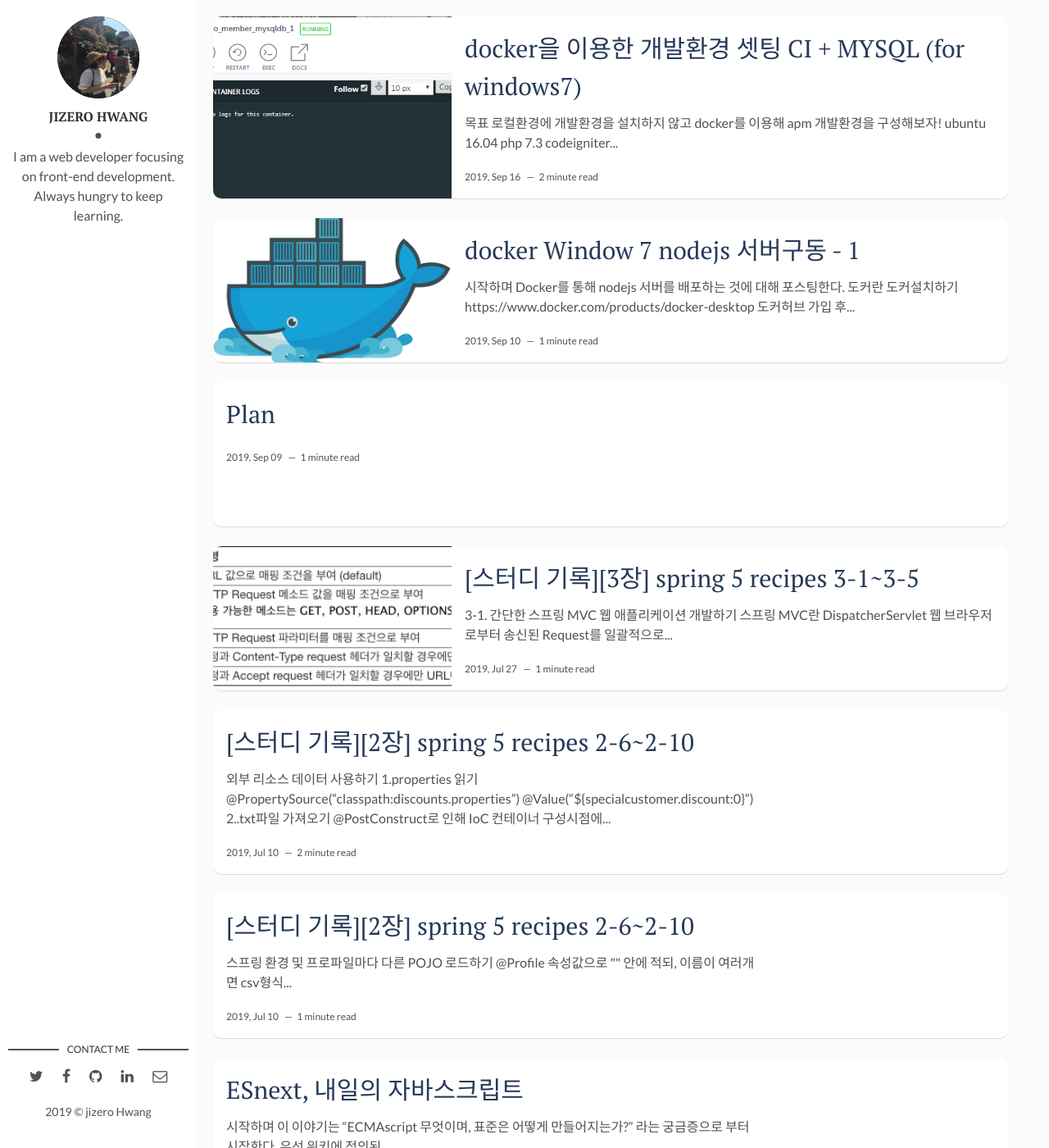
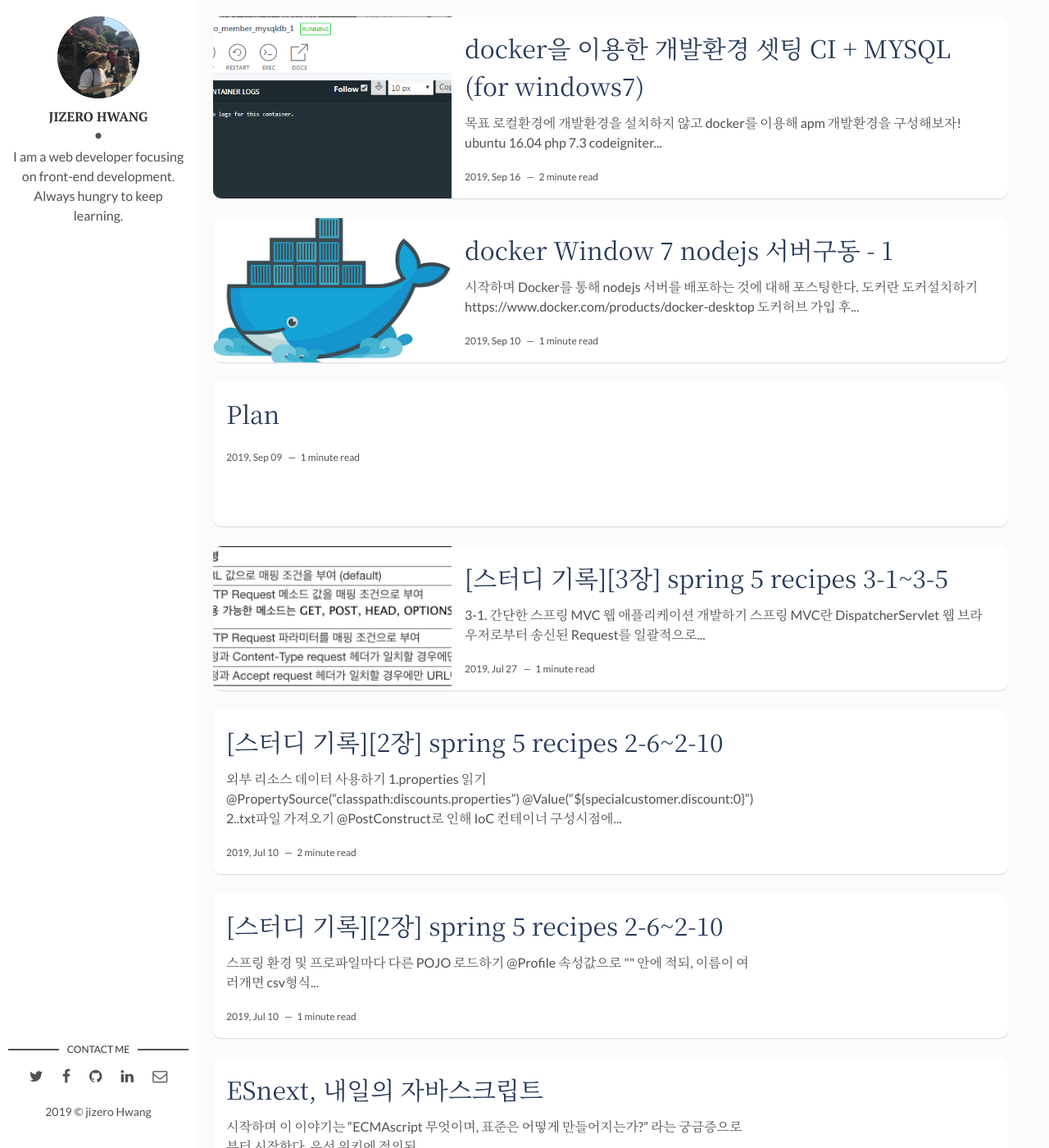
Before and after one commit to jizero/jizero.github.io, a Jekyll site: the page built from index.html, in a window 1280 px wide and 1400 px high. Shown: the whole window at 82% size. Built offline with Jekyll 4.4.1, drawn with Linux system fonts in a browser that asks for light colours; the list of posts is cut into pages by our own code.

Commit message:
폰트 수정

```diff
--- a/assets/css/main.css
+++ b/assets/css/main.css
@@ -771,8 +771,18 @@ html {
   line-height: 1.5;
 }
 
+@font-face {
+  font-family: 'Noto Serif KR';
+  font-weight: 400;
+  src: local('Noto Serif CJK KR'),
+  url('https://static.hubtee.com/assets/hubtee-font/latest/NotoSerifKR-Regular.hubtee.woff2') format('woff2'),
+  url('https://static.hubtee.com/assets/hubtee-font/latest/NotoSerifKR-Regular.hubtee.woff') format('woff'),
+  url('https://static.hubtee.com/assets/hubtee-font/latest/NotoSerifKR-Regular.hubtee.otf') format('opentype');
+}
+
+
 body {
-  font-family: 'Lato', sans-serif;
+  font-family: 'Lato',"Noto Serif KR", "AppleGothic", "나눔고딕", sans-serif;
   color: #515151;
   background-color: #fbfbfb;
   margin: 0;
@@ -1160,7 +1170,7 @@ footer .copyright {
 }
 
 .post .post-content .post-title a {
-  font-family: 'PT Serif',  'malgun gothic', serif;
+  font-family:"Noto Serif KR", "AppleGothic", "나눔고딕", sans-serif;
   text-decoration: none;
   color: #263959;
 }
--- a/assets/css/scss/main.scss
+++ b/assets/css/scss/main.scss
@@ -11,7 +11,7 @@ html {
 }
 
 body {
-  font-family: 'Lato', sans-serif;
+  font-family: "Noto Serif KR", "AppleGothic", "나눔고딕", sans-serif;
   color: $body-color;
   background-color: #fbfbfb;
   margin: 0;
```
